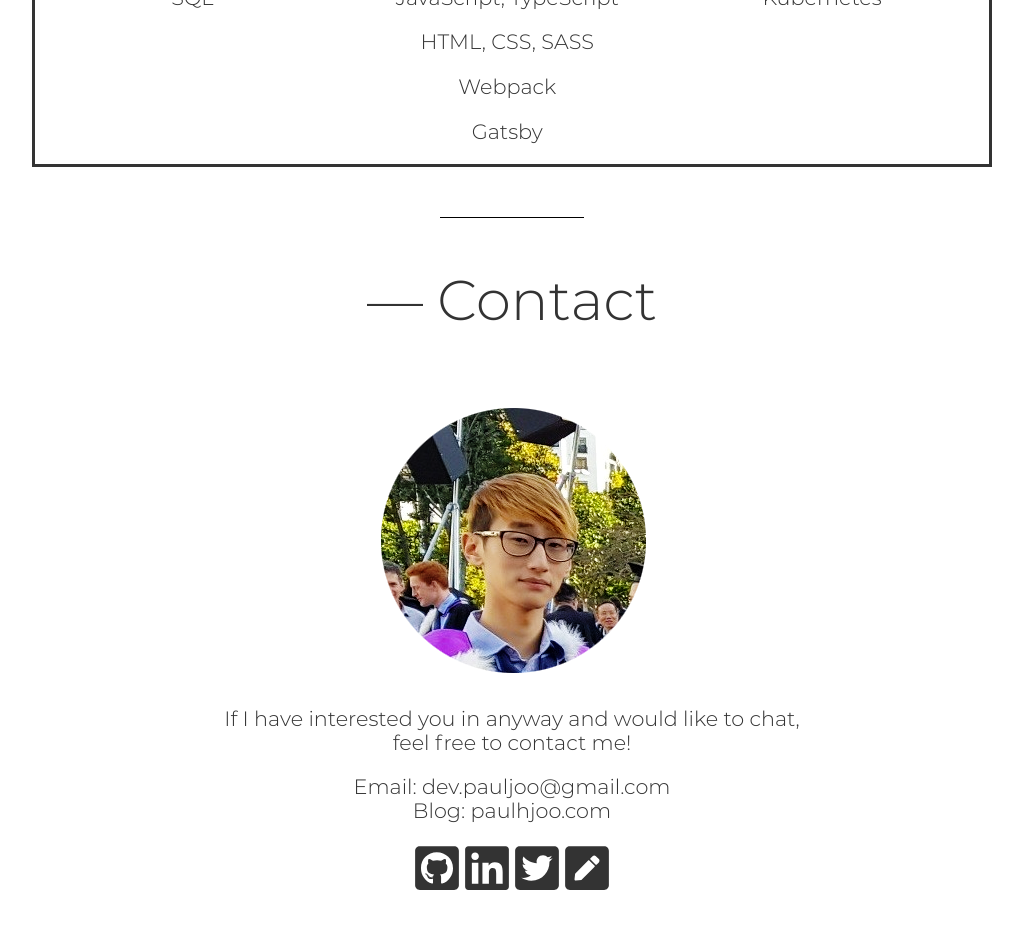
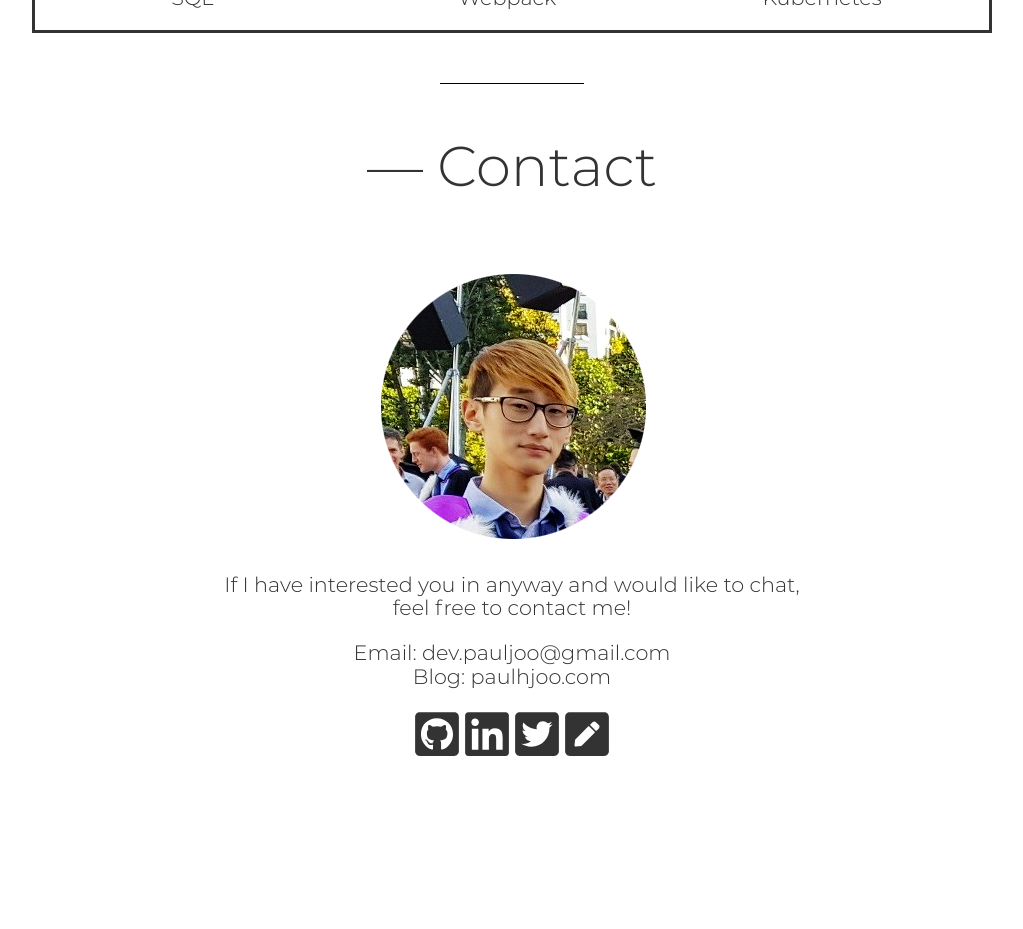
Before and after one commit to PaulHJoo/profile, a React app: page / in a window 1280 px wide. Shown: the part 2020-2949 px from the top of the page, without its empty margins (128-1151 px from the left). After the commit the page ends 2904 px from the top, so only its background shows below. Built offline with nearby package versions, Linux system fonts and the light colour scheme.

Commit message:
Align contact icons.

```diff
--- a/src/contact/index.tsx
+++ b/src/contact/index.tsx
@@ -52,7 +52,7 @@ class Contact extends React.Component<any, IContactState> {
                             </p>
                     </div>
                     <Checkpoint onReach={this.iconsSlideUp}/>
-                    <div className={"width-fit-content margin-left-right-auto slide-up-25 " + iconsSlideUpClass}>
+                    <div className={"text-center margin-left-right-auto slide-up-25 " + iconsSlideUpClass}>
                         <GitHubIcon href="https://github.com/PaulHJoo" />
                         <LinkedInIcon href="https://www.linkedin.com/in/devpauljoo/" />
                         <TwitterIcon href="https://twitter.com/PaulHJoo" />
--- a/src/profile/skill-table.tsx
+++ b/src/profile/skill-table.tsx
@@ -45,16 +45,7 @@ class SkillsTable extends React.Component<ISkillsTableProps> {
                                 Angular
                             </p>
                             <p className="text-center text-small">
-                                JavaScript, TypeScript
-                            </p>
-                            <p className="text-center text-small">
-                                HTML, CSS, SASS
-                            </p>
-                            <p className="text-center text-small">
                                 Webpack
-                            </p>
-                            <p className="text-center text-small">
-                                Gatsby
                             </p>
                         </div>
                     </div>
```
